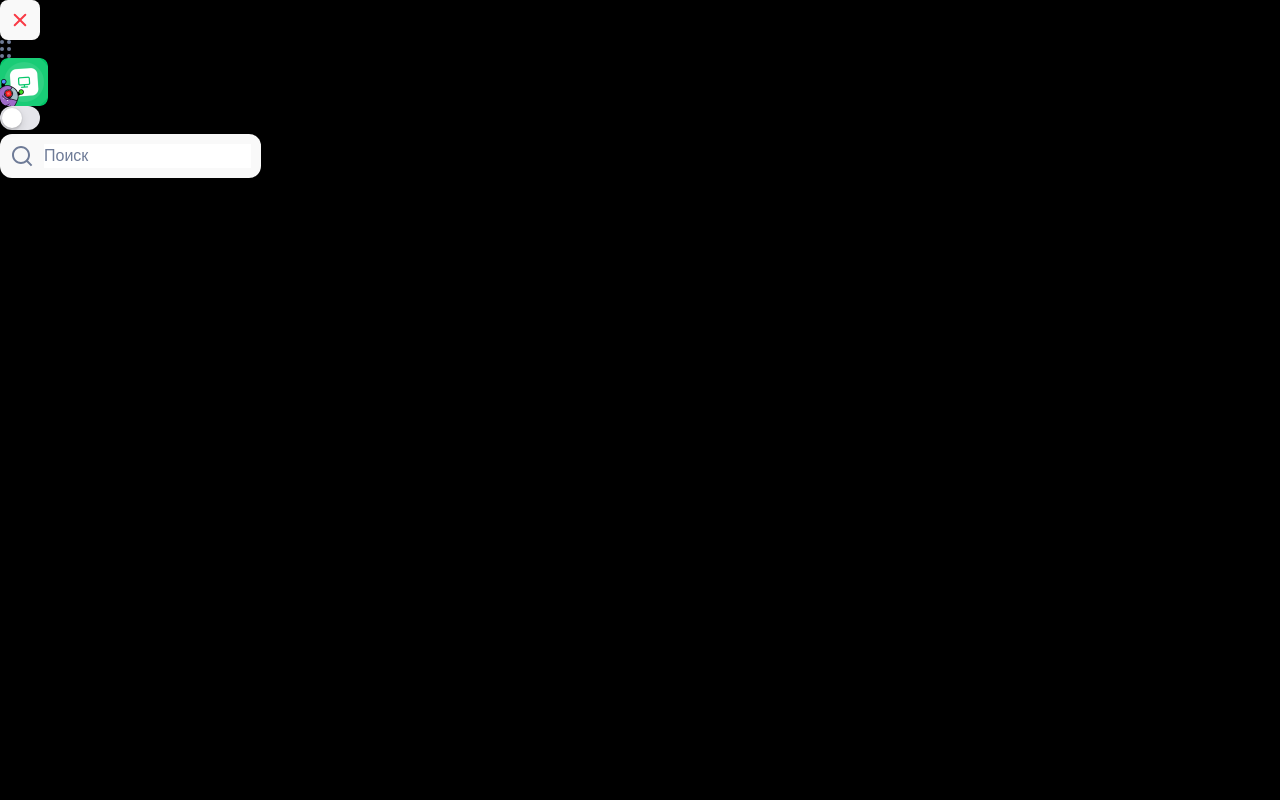
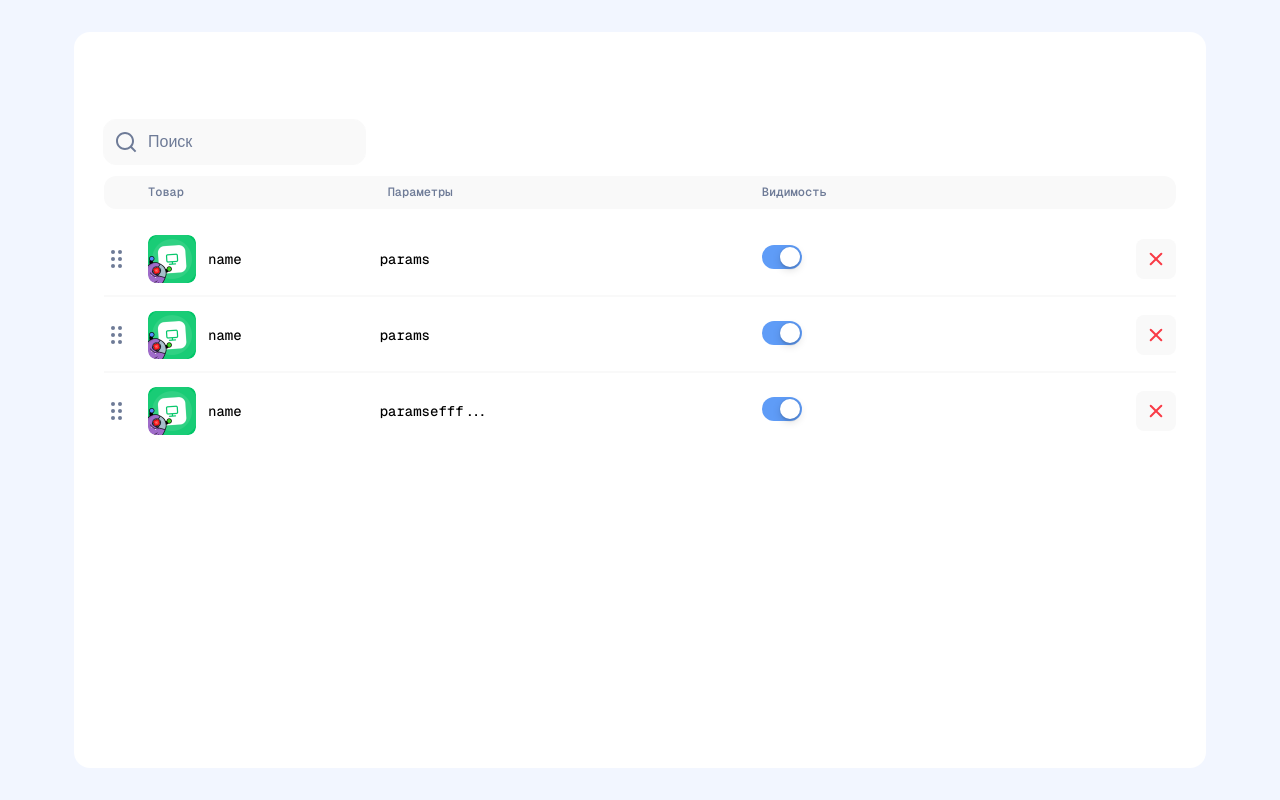
Before and after one commit to slanskeeh/test_task, a Next.js app: page / in a window 1280 px wide. Built offline with nearby package versions, Linux system fonts and the light colour scheme.

Commit message:
layout done

```diff
--- a/app/globals.css
+++ b/app/globals.css
@@ -2,7 +2,11 @@ html,
 body {
   max-width: 100vw;
   overflow-x: hidden;
-  background-color: #000;
+  background-color: #f2f6ff;
+
+  height: 100vh;
+
+  font-family: var(--font-geist-mono);
 }
 
 * {
--- a/app/page.tsx
+++ b/app/page.tsx
@@ -1,21 +1,22 @@
 "use client";
 
-import ButtonDelete from "@/features/ButtonDelete";
-import DragNDropDots from "@/features/DragNDropDots";
-import Icon from "@/features/Icon";
-import Search from "@/features/Search";
-import Toggle from "@/features/Toggle";
-import { useState } from "react";
+import Table from "@/widgets/Table/Table";
+import styled from "styled-components";
+
+const Main = styled.main`
+  padding: 32px 0;
+  display: flex;
+  flex-direction: column;
+  align-items: center;
+
+  width: 100vw;
+  height: 100%;
+`;
 
 export default function Home() {
-  const [toggle, setToggle] = useState(false);
   return (
-    <main>
-      <ButtonDelete />
-      <DragNDropDots />
-      <Icon src={"/images/image.png"} />
-      <Toggle checked={toggle} onChange={setToggle} />
-      <Search />
-    </main>
+    <Main>
+      <Table />
+    </Main>
   );
 }
--- /dev/null
+++ b/entities/TableItem.tsx
@@ -0,0 +1,78 @@
+"use client";
+
+import ButtonDelete from "@/features/ButtonDelete";
+import DragNDropDots from "@/features/DragNDropDots";
+import Icon from "@/features/Icon";
+import Toggle from "@/features/Toggle";
+import { useState } from "react";
+import styled from "styled-components";
+
+const TableRow = styled.tr<{ visibility: boolean }>`
+  display: grid;
+  grid-template-columns: 1.5fr 2fr 2fr 40px;
+  gap: 12px;
+  transition: 0.2s;
+  opacity: ${(props) => (props.visibility ? "1" : "0.3")};
+
+  align-items: center;
+
+  position: relative;
+
+  height: 76px;
+
+  cursor: pointer;
+`;
+
+const TableItemInfoWrapper = styled.td`
+  display: flex;
+  gap: 20px;
+  align-items: center;
+`;
+
+const TableItemText = styled.p`
+  font-size: 14px;
+  line-height: 16px;
+  font-weight: 500;
+  margin-left: -8px;
+
+  max-width: 150px;
+`;
+
+const TableItem = ({
+  data,
+  deleteItem,
+}: {
+  data: {
+    id: number;
+    name: string;
+    icon: string;
+    params: string;
+  };
+  deleteItem: () => void;
+}) => {
+  const [visibility, setVisibility] = useState<boolean>(true);
+
+  const cropTextContent = (text: string, length: number = 13) =>
+    text.length > length ? text.slice(0, length - 3) + "..." : text;
+
+  return (
+    <TableRow visibility={visibility} draggable>
+      <TableItemInfoWrapper>
+        <DragNDropDots />
+        <Icon src={data.icon} />
+        <TableItemText>{cropTextContent(data.name)}</TableItemText>
+      </TableItemInfoWrapper>
+      <td>
+        <TableItemText>{cropTextContent(data.params)}</TableItemText>
+      </td>
+      <td>
+        <Toggle checked={visibility} onChange={setVisibility} />
+      </td>
+      <td>
+        <ButtonDelete />
+      </td>
+    </TableRow>
+  );
+};
+
+export default TableItem;
--- a/features/DragNDropDots.tsx
+++ b/features/DragNDropDots.tsx
@@ -15,6 +15,11 @@ const DotsGrid = styled.div`
   gap: 3px;
   grid-template-columns: repeat(2, 4px);
   grid-template-rows: repeat(3, 4px);
+  width: 24px;
+  height: 24px;
+
+  align-content: center;
+  justify-content: center;
 `;
 
 const DragNDropDots = () => {
--- a/features/Search.tsx
+++ b/features/Search.tsx
@@ -1,9 +1,9 @@
 "use client";
 
-import { ChangeEvent, useState } from "react";
+import { ChangeEvent, useRef, useState } from "react";
 import styled from "styled-components";
 
-const SearchWrapper = styled.div`
+const SearchWrapper = styled.div<{ inFocus: boolean }>`
   cursor: pointer;
   min-width: 216px;
   min-height: 44px;
@@ -13,6 +13,14 @@ const SearchWrapper = styled.div`
   gap: 10px;
   border-radius: 12px;
   background-color: #f9f9f9;
+
+  transition: 0.2s;
+
+  outline: ${(props) =>
+    props.inFocus ? "#a0a0a0 solid 1px" : "#f9f9f9 solid 1px"};
+  &:hover {
+    outline: #d0d0d0 solid 1px;
+  }
 `;
 
 const SearchIcon = styled.span`
@@ -23,6 +31,7 @@ const SearchIcon = styled.span`
 `;
 
 const SearchInput = styled.input`
+  background-color: transparent;
   width: fit-content;
   outline: none;
   border: none;
@@ -35,6 +44,8 @@ const SearchInput = styled.input`
 `;
 
 const Search = () => {
+  const inputRef = useRef<HTMLInputElement>(null);
+  const [isInputInFocus, setIsInputInFocus] = useState<boolean>(false);
   const [value, setValue] = useState<string>("");
 
   const handleChange = (e: ChangeEvent<HTMLInputElement>) => {
@@ -43,7 +54,12 @@ const Search = () => {
   };
 
   return (
-    <SearchWrapper>
+    <SearchWrapper
+      inFocus={isInputInFocus}
+      onClick={() => {
+        inputRef?.current && inputRef.current.focus();
+      }}
+    >
       <SearchIcon>
         <svg
           width="24"
@@ -58,7 +74,14 @@ const Search = () => {
           />
         </svg>
       </SearchIcon>
-      <SearchInput placeholder="Поиск" value={value} onChange={handleChange} />
+      <SearchInput
+        ref={inputRef}
+        placeholder="Поиск"
+        value={value}
+        onChange={handleChange}
+        onFocus={() => setIsInputInFocus(true)}
+        onBlur={() => setIsInputInFocus(false)}
+      />
     </SearchWrapper>
   );
 };
--- /dev/null
+++ b/widgets/Table/Table.tsx
@@ -0,0 +1,61 @@
+"use client";
+
+import TableItem from "@/entities/TableItem";
+import Search from "@/features/Search";
+import { useState } from "react";
+import {
+  TableBody,
+  TableHeader,
+  TableHeadRow,
+  TableTable,
+  TableWrapper,
+} from "./components";
+
+const Table = () => {
+  const handleDeleteItem = () => {};
+  return (
+    <TableWrapper>
+      <Search />
+      <TableTable>
+        <thead>
+          <TableHeadRow>
+            <TableHeader>Товар</TableHeader>
+            <TableHeader>Параметры</TableHeader>
+            <TableHeader>Видимость</TableHeader>
+          </TableHeadRow>
+        </thead>
+        <TableBody>
+          <TableItem
+            data={{
+              id: 121,
+              name: "name",
+              params: "params",
+              icon: "/images/image.png",
+            }}
+            deleteItem={handleDeleteItem}
+          />
+          <TableItem
+            data={{
+              id: 121,
+              name: "name",
+              params: "params",
+              icon: "/images/image.png",
+            }}
+            deleteItem={handleDeleteItem}
+          />
+          <TableItem
+            data={{
+              id: 121,
+              name: "name",
+              params: "paramsefffefefef",
+              icon: "/images/image.png",
+            }}
+            deleteItem={handleDeleteItem}
+          />
+        </TableBody>
+      </TableTable>
+    </TableWrapper>
+  );
+};
+
+export default Table;
--- /dev/null
+++ b/widgets/Table/components.ts
@@ -0,0 +1,74 @@
+"use client";
+
+import styled from "styled-components";
+
+export const TableWrapper = styled.div`
+  background-color: #fff;
+  border-radius: 16px;
+  max-width: 1132px;
+  width: 100%;
+
+  padding: 88px 30px 60px 30px;
+
+  height: clamp(480px, 780px, 100vh);
+
+  display: flex;
+  flex-direction: column;
+  gap: 12px;
+`;
+
+export const TableHeadRow = styled.tr`
+  display: grid;
+  grid-template-columns: 1.5fr 2fr 2fr 40px;
+  gap: 12px;
+
+  background-color: #f9f9f9;
+  padding: 9px 0;
+
+  border-radius: 12px;
+
+  width: 100%;
+
+  th {
+    &:first-child {
+      padding-left: 44px;
+    }
+  }
+`;
+
+export const TableHeader = styled.th`
+  color: #6e7b97;
+  font-size: 12px;
+  line-height: 15px;
+  font-weight: 600;
+
+  display: flex;
+`;
+
+export const TableTable = styled.table`
+  display: flex;
+  flex-direction: column;
+  gap: 12px;
+`;
+
+export const TableBody = styled.tbody`
+  tr {
+    &:nth-child(n + 1) {
+      &:after {
+        content: "";
+        position: absolute;
+        bottom: 0;
+        display: block;
+        width: 100%;
+        height: 2px;
+        background-color: #f9f9f9;
+      }
+    }
+
+    &:last-child {
+      &:after {
+        display: none;
+      }
+    }
+  }
+`;
```
